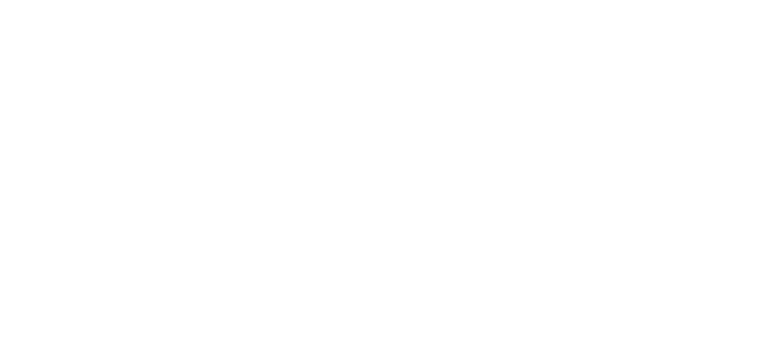
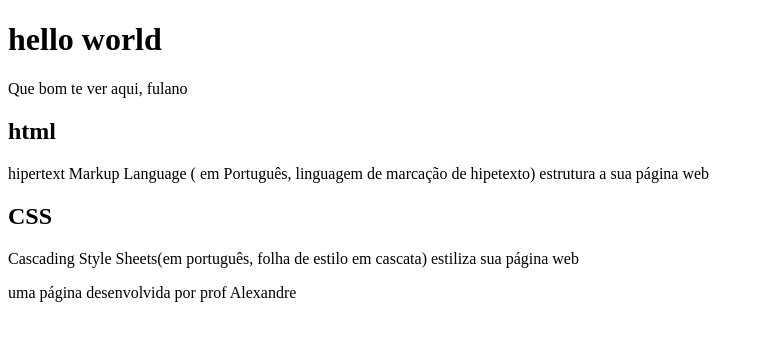
Before and after one commit to alexaugustop24/hello-world, a plain HTML site: page index.html in a window 1280 px wide. Shown: the whole page, without its empty margins (0-764 px from the left). Drawn offline with Linux system fonts and the light colour scheme.

Commit message:
prototipo cabeçalho, corpo e rodape

```diff
--- a/index.html
+++ b/index.html
@@ -6,6 +6,22 @@
     <title>Hello world</title>
 </head>
 <body>
+ <header>
+ <h1>hello world</h1>
+ <p>Que bom te ver aqui, fulano</p>
 
+ </header>
+
+ <section>
+<h2>html</h2>
+<p>hipertext Markup Language ( em Português, linguagem de marcação de hipetexto) estrutura a sua página web</p>
+ </section>
+<h2>CSS</h2>
+<p> Cascading Style Sheets(em português, folha de estilo em cascata) estiliza sua página web</p>
+ <footer>
+
+
+ </footer>
+ <p>uma página desenvolvida por prof Alexandre</p>
 </body>
 </html>
```
